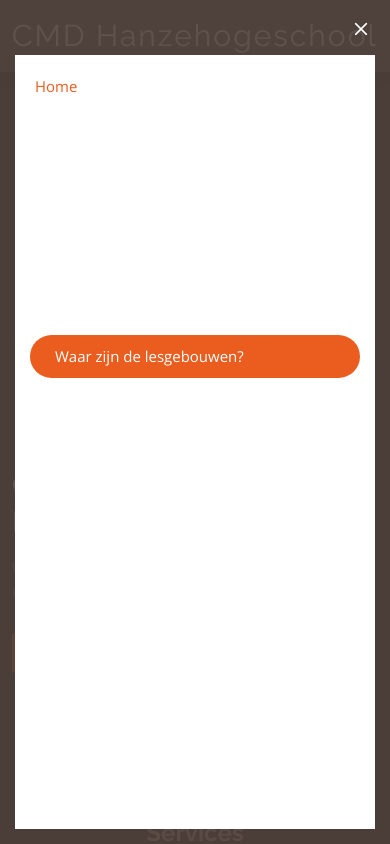
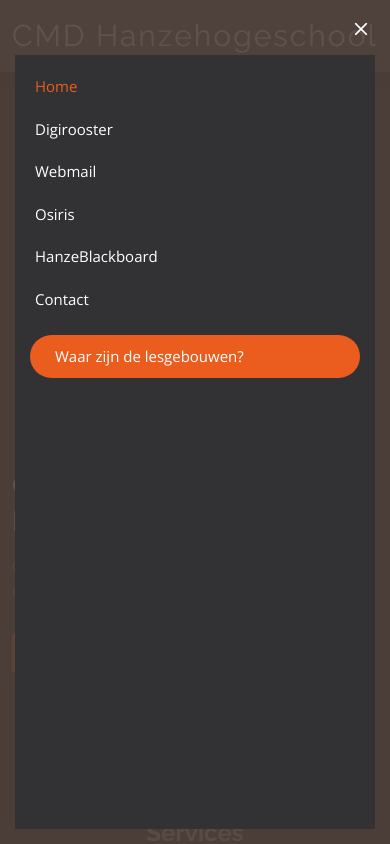
Before and after one commit to gllrmzndm/Hanzehogeschool, a plain HTML site: page index.html in a window 390 px wide. Both pictures are taken after a click on the icon 364 px from the left and 36 px from the top of the page. Shown: the top 844 px of the page. Drawn offline with nearby package versions, Linux system fonts and the dark colour scheme.

Commit message:
darkmode index.html, lesgebouwen and mobile

```diff
--- a/assets/css/style.css
+++ b/assets/css/style.css
@@ -1396,4 +1396,7 @@ section {
   section {
     background-color: var(--dark-mode);
   }
+  .navbar-mobile ul {
+    background-color: var(--dark-mode);
+  }
 }
```
